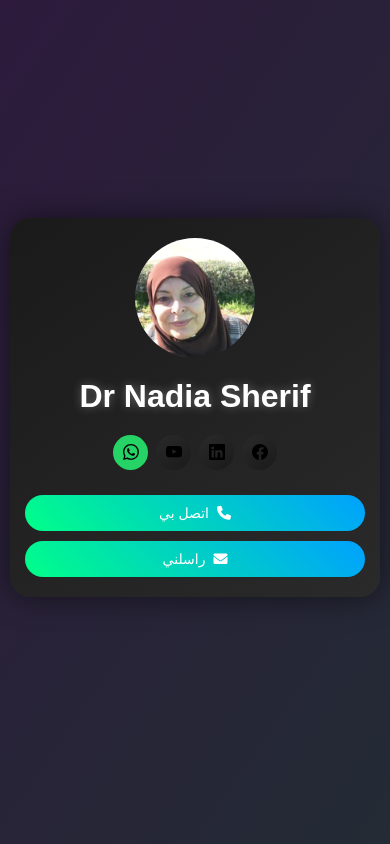
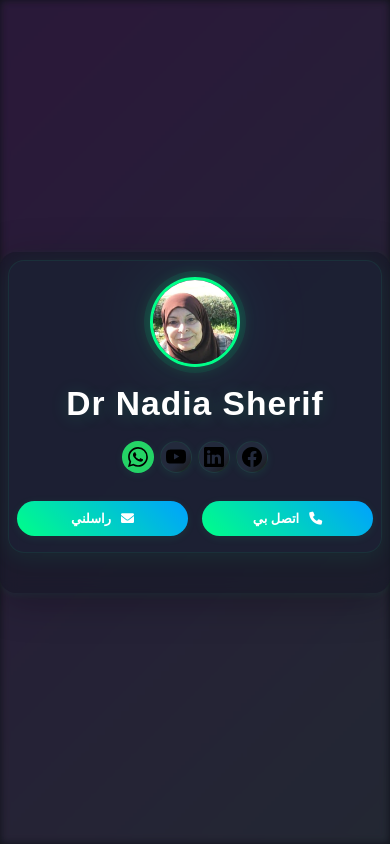
Before and after one commit to Samyahmed480/Dr-Nadia-Sherif, a plain HTML site: page index.html in a window 390 px wide. Drawn offline with Linux system fonts and the light colour scheme.

Commit message:
Add files via upload

```diff
--- a/style.css
+++ b/style.css
@@ -5,7 +5,7 @@
 }
 
 body {
-    background-color: #0a0a0a;
+    background-color: #10131a;
     font-family: 'Cairo', sans-serif;
     min-height: 100vh;
     display: flex;
@@ -13,6 +13,8 @@ body {
     justify-content: center;
     position: relative;
     overflow: hidden;
+    /* إضافة تأثير ضبابي خفيف للخلفية */
+    backdrop-filter: blur(2px);
 }
 
 body::before {
@@ -22,10 +24,13 @@ body::before {
     left: 0;
     width: 100%;
     height: 100%;
-    background: linear-gradient(125deg, #1a1f3c, #2d1a3c, #1a3c2d);
+    background: linear-gradient(135deg, #1a1f3c 0%, #2d1a3c 50%, #1a3c2d 100%);
     background-size: 400% 400%;
     animation: gradient 15s ease infinite;
     z-index: -1;
+    opacity: 0.95;
+    /* إضافة تأثير زجاجي */
+    filter: blur(4px);
 }
 
 @keyframes gradient {
@@ -44,27 +49,35 @@ body::before {
 
 .container {
     width: 100%;
-    max-width: 400px;
-    padding: 20px;
-    margin: 20px auto;
+    max-width: 420px;
+    padding: 28px;
+    margin: 30px auto;
+    border-radius: 28px;
+    background: rgba(20, 24, 38, 0.6);
+    box-shadow: 0 8px 40px 0 rgba(0, 0, 0, 0.25), 0 1.5px 8px 0 rgba(0, 255, 136, 0.08);
+    backdrop-filter: blur(8px);
 }
 
 .profile-card {
-    background: linear-gradient(145deg, #1a1a1a, #2a2a2a);
-    border-radius: 20px;
-    padding: 30px;
+    background: rgba(30, 34, 54, 0.85);
+    border-radius: 24px;
+    padding: 36px 24px 30px 24px;
     text-align: center;
     position: relative;
     overflow: hidden;
-    box-shadow: 0 0 30px rgba(0, 0, 0, 0.5);
-    margin-bottom: 30px;
+    box-shadow: 0 4px 24px rgba(0, 255, 136, 0.08), 0 0 0 rgba(0, 0, 0, 0.1);
+    margin-bottom: 32px;
+    border: 1.5px solid rgba(0, 255, 136, 0.08);
 }
 
 .profile-image {
     position: relative;
-    width: 150px;
-    height: 150px;
-    margin: 0 auto 20px;
+    width: 140px;
+    height: 140px;
+    margin: 0 auto 18px;
+    border-radius: 50%;
+    box-shadow: 0 0 0 6px rgba(0, 255, 136, 0.08);
+    background: rgba(0, 255, 136, 0.04);
 }
 
 .profile-image img {
@@ -72,6 +85,8 @@ body::before {
     height: 100%;
     border-radius: 50%;
     object-fit: cover;
+    border: 3px solid #00ff88;
+    box-shadow: 0 0 18px 0 rgba(0, 255, 136, 0.18);
 }
 
 .glow-effect {
@@ -79,44 +94,49 @@ body::before {
     top: 50%;
     left: 50%;
     transform: translate(-50%, -50%);
-    width: 160px;
-    height: 160px;
-    background: linear-gradient(45deg, #00ff88, #00a1ff);
+    width: 170px;
+    height: 170px;
+    background: linear-gradient(60deg, #00ff88 40%, #00a1ff 100%);
     border-radius: 50%;
-    filter: blur(20px);
-    opacity: 0.5;
+    filter: blur(28px);
+    opacity: 0.45;
     z-index: -1;
     animation: glow 3s infinite alternate;
 }
 
 h1 {
     color: #fff;
-    margin-bottom: 20px;
-    text-shadow: 0 0 10px rgba(255, 255, 255, 0.3);
+    margin-bottom: 18px;
+    text-shadow: 0 2px 18px rgba(0, 255, 136, 0.18);
+    font-size: 2.1rem;
+    letter-spacing: 1px;
+    font-weight: 700;
 }
 
 .social-links {
     display: flex;
     justify-content: center;
-    gap: 12px;
-    margin-bottom: 25px;
+    gap: 16px;
+    margin-bottom: 28px;
     flex-wrap: wrap;
     padding: 0 10px;
 }
 
 .social-btn {
-    width: 40px;
-    height: 40px;
+    width: 44px;
+    height: 44px;
     border-radius: 50%;
-    background: linear-gradient(145deg, #2a2a2a, #1a1a1a);
+    background: linear-gradient(135deg, #232a3c 60%, #1a1a1a 100%);
     display: flex;
     align-items: center;
     justify-content: center;
     color: #fff;
     text-decoration: none;
-    transition: transform 0.3s, box-shadow 0.3s;
+    transition: transform 0.25s, box-shadow 0.25s, background 0.25s;
     position: relative;
     overflow: hidden;
+    box-shadow: 0 2px 10px rgba(0, 255, 136, 0.08);
+    border: 1.5px solid rgba(0, 255, 136, 0.08);
 }
 
 /* حذف كل الأنيميشن للأزرار */
@@ -153,8 +173,10 @@ h1 {
 
 .social-btn:hover {
     animation-play-state: paused;
-    transform: translateY(-5px);
-    box-shadow: 0 5px 15px rgba(0, 255, 136, 0.3);
+    transform: translateY(-7px) scale(1.08);
+    box-shadow: 0 8px 24px rgba(0, 255, 136, 0.18);
+    background: linear-gradient(135deg, #00ff88 60%, #00a1ff 100%);
+    color: #fff;
 }
 
 .social-btn.snapchat {
@@ -224,32 +246,31 @@ h1 {
 
 .contact-actions {
     display: flex;
-    gap: 10px;
+    gap: 14px;
     justify-content: center;
 }
 
 .contact-btn {
     background: linear-gradient(45deg, #00ff88, #00a1ff);
     border: none;
-    padding: 12px 20px;
-    border-radius: 25px;
+    padding: 14px 26px;
+    border-radius: 28px;
     color: #fff;
-    font-size: 16px;
+    font-size: 17px;
     cursor: pointer;
-    transition: transform 0.3s, box-shadow 0.3s;
+    transition: transform 0.25s, box-shadow 0.25s, background 0.25s;
     text-decoration: none;
     display: flex;
     align-items: center;
-    gap: 8px;
-}
-
-.contact-btn i {
-    font-size: 14px;
+    gap: 10px;
+    font-weight: 600;
+    box-shadow: 0 2px 10px rgba(0, 255, 136, 0.08);
 }
 
 .contact-btn:hover {
-    transform: translateY(-3px);
-    box-shadow: 0 5px 20px rgba(0, 255, 136, 0.4);
+    transform: translateY(-4px) scale(1.04);
+    box-shadow: 0 8px 24px rgba(0, 255, 136, 0.18);
+    background: linear-gradient(45deg, #00a1ff, #00ff88);
 }
 
 .moving-icons {
@@ -328,13 +349,15 @@ h1 {
 
 .dev-info {
     text-align: center;
-    padding: 20px;
+    padding: 22px;
     color: #fff;
-    background: rgba(0, 0, 0, 0.3);
-    backdrop-filter: blur(5px);
-    border-radius: 15px;
-    margin: 20px auto;
-    max-width: 300px;
+    background: rgba(20, 24, 38, 0.5);
+    backdrop-filter: blur(6px);
+    border-radius: 18px;
+    margin: 24px auto;
+    max-width: 320px;
+    box-shadow: 0 2px 10px rgba(0, 255, 136, 0.08);
+    border: 1.5px solid rgba(0, 255, 136, 0.08);
 }
 
 .dev-info p {
@@ -345,8 +368,9 @@ h1 {
 .dev-contact {
     color: #00ff88;
     text-decoration: none;
-    font-size: 18px;
+    font-size: 19px;
     transition: color 0.3s;
+    font-weight: 600;
 }
 
 .dev-contact:hover {
@@ -356,46 +380,45 @@ h1 {
 /* Mobile Responsive Styles */
 @media (max-width: 480px) {
     .container {
-        padding: 10px;
+        padding: 8px;
+        border-radius: 16px;
     }
 
     .profile-card {
-        padding: 20px 15px;
+        padding: 16px 8px;
+        border-radius: 16px;
     }
 
     .profile-image {
-        width: 120px;
-        height: 120px;
+        width: 90px;
+        height: 90px;
+    }
+
+    .glow-effect {
+        width: 110px;
+        height: 110px;
     }
 
     .social-links {
-        gap: 8px;
+        gap: 6px;
     }
 
     .social-btn {
-        width: 35px;
-        height: 35px;
-    }
-
-    .social-btn img {
-        width: 16px;
-        height: 16px;
-    }
-
-    .contact-actions {
-        flex-direction: column;
-        gap: 10px;
+        width: 32px;
+        height: 32px;
     }
 
     .contact-btn {
         width: 100%;
         justify-content: center;
-        padding: 10px 15px;
-        font-size: 14px;
+        padding: 10px 8px;
+        font-size: 13px;
+        border-radius: 18px;
     }
 
     .dev-info {
-        margin: 10px auto;
-        padding: 15px;
+        margin: 8px auto;
+        padding: 10px;
+        border-radius: 10px;
     }
 }
```
